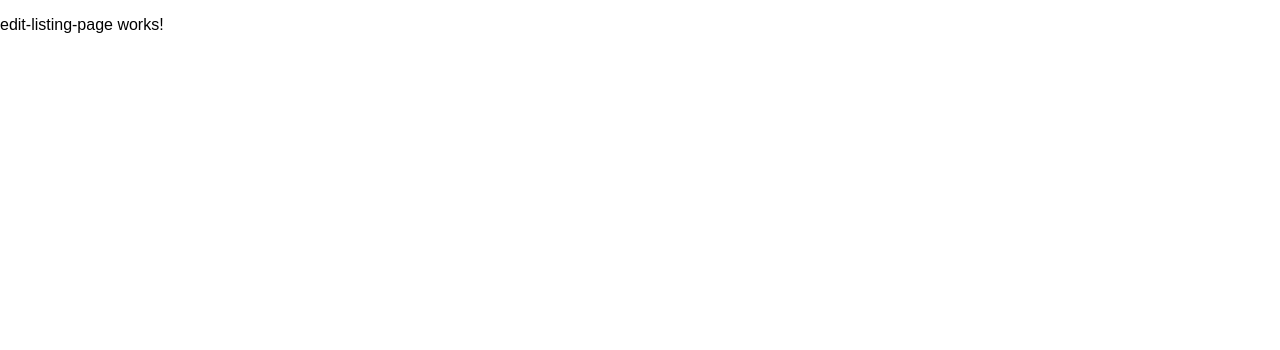
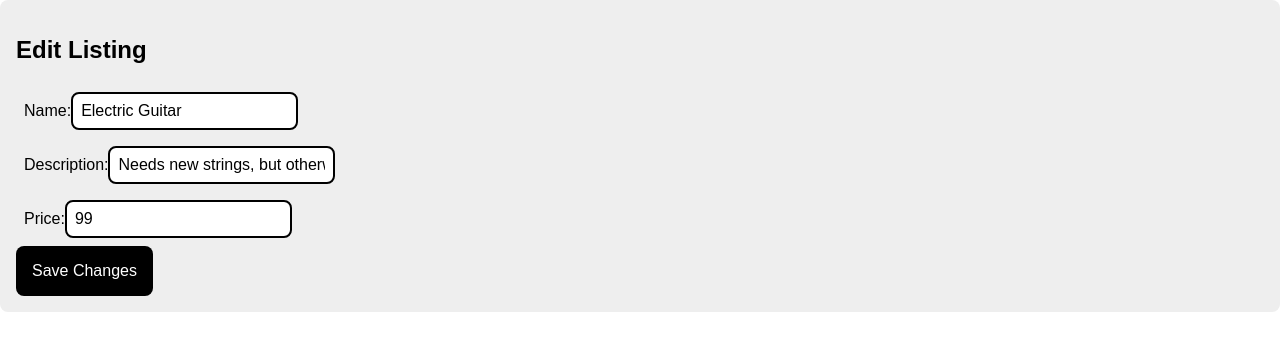
Before and after one commit to barnachum203/ButAndSell, an Angular app in the folder buy-and-sell/: page /edit-listings/234 in a window 1280 px wide. Shown: the top 350 px of the page. Built offline with nearby package versions, Linux system fonts and the light colour scheme.

Commit message:
Setup edit-listing-page added listing-data-form to make a reuseable component

```diff
--- a/buy-and-sell/src/app/app.module.ts
+++ b/buy-and-sell/src/app/app.module.ts
@@ -10,6 +10,7 @@ import { ContactPageComponent } from './contact-page/contact-page.component';
 import { MyListingsPageComponent } from './my-listings-page/my-listings-page.component';
 import { NewListingsPageComponent } from './new-listings-page/new-listings-page.component';
 import { EditListingPageComponent } from './edit-listing-page/edit-listing-page.component';
+import { ListingDataFormComponent } from './listing-data-form/listing-data-form.component';
 
 @NgModule({
   declarations: [
@@ -19,7 +20,8 @@ import { EditListingPageComponent } from './edit-listing-page/edit-listing-page.
     ContactPageComponent,
     MyListingsPageComponent,
     NewListingsPageComponent,
-    EditListingPageComponent
+    EditListingPageComponent,
+    ListingDataFormComponent
   ],
   imports: [
     BrowserModule,
--- a/buy-and-sell/src/app/edit-listing-page/edit-listing-page.component.html
+++ b/buy-and-sell/src/app/edit-listing-page/edit-listing-page.component.html
@@ -1 +1,10 @@
-<p>edit-listing-page works!</p>
+<div class="content-box">
+  <h2>Edit Listing</h2>
+  <app-listing-data-form
+    buttonText="Save Changes"
+    [currentName]="listing.name"
+    [currentDescription]="listing.description"
+    [currentPrice]="listing.price"
+    (onSubmit)="onSubmit()"
+  ></app-listing-data-form>
+</div>
--- a/buy-and-sell/src/app/edit-listing-page/edit-listing-page.component.ts
+++ b/buy-and-sell/src/app/edit-listing-page/edit-listing-page.component.ts
@@ -1,15 +1,28 @@
 import { Component, OnInit } from '@angular/core';
+import { ActivatedRoute ,Router } from '@angular/router';
+import { Listing } from '../types';
+import { fakeListings, fakeMyListings } from '../fake-data';
 
 @Component({
   selector: 'app-edit-listing-page',
   templateUrl: './edit-listing-page.component.html',
-  styleUrls: ['./edit-listing-page.component.css']
+  styleUrls: ['./edit-listing-page.component.css'],
 })
 export class EditListingPageComponent implements OnInit {
+  listing: any;
 
-  constructor() { }
+  constructor(
+    private router: Router,
+    private route: ActivatedRoute,
+    ) {}
 
   ngOnInit(): void {
+    const id = this.route.snapshot.paramMap.get('id');
+    this.listing = fakeMyListings.find(listing => listing.id === id);
   }
 
+  onSubmit(): void {
+    alert('Saving changes to the listing...');
+    this.router.navigateByUrl('/my-listings');
+  }
 }
--- /dev/null
+++ b/buy-and-sell/src/app/listing-data-form/listing-data-form.component.html
@@ -0,0 +1,20 @@
+<form (ngSubmit)="onButtonClicked()">
+  <div>
+    <label for="name">Name:</label>
+    <input type="text" id="name" name="name" [(ngModel)]="name" />
+  </div>
+  <div>
+    <label for="description">Description:</label>
+    <input
+      type="text"
+      id="description"
+      name="description"
+      [(ngModel)]="description"
+    />
+  </div>
+  <div>
+    <label for="price">Price:</label>
+    <input type="number" id="price" name="price" [(ngModel)]="price" />
+  </div>
+  <button type="submit">{{ buttonText }}</button>
+</form>
--- /dev/null
+++ b/buy-and-sell/src/app/listing-data-form/listing-data-form.component.ts
@@ -0,0 +1,38 @@
+import { Component, OnInit, Input, Output, EventEmitter } from '@angular/core';
+import { Router } from '@angular/router';
+import { Listing } from '../types';
+
+@Component({
+  selector: 'app-listing-data-form',
+  templateUrl: './listing-data-form.component.html',
+  styleUrls: ['./listing-data-form.component.css'],
+})
+export class ListingDataFormComponent implements OnInit {
+  @Input() buttonText: any;
+  @Input() currentName = '';
+  @Input() currentDescription = '';
+  @Input() currentPrice = '';
+
+  name: string = '';
+  description: string = '';
+  price: string = '';
+
+  @Output() onSubmit = new EventEmitter<Listing>();
+
+  constructor(private router: Router) {}
+
+  ngOnInit(): void {
+    this.name = this.currentName;
+    this.description = this.currentDescription;
+    this.price = this.currentPrice;
+  }
+
+  onButtonClicked(): void {
+    this.onSubmit.emit({
+      id: 'null',
+      name: this.name,
+      description: this.description,
+      price: Number(this.price),
+    });
+  }
+}
--- a/buy-and-sell/src/app/my-listings-page/my-listings-page.component.html
+++ b/buy-and-sell/src/app/my-listings-page/my-listings-page.component.html
@@ -1,9 +1,11 @@
 <div class="content-box" *ngFor="let listing of listings">
-  <h3>{{listing.name</h3>
-  <p>{{listing.description}}</p>
-  <p>${{listing.price}}</p>
+  <h3>{{ listing.name }}</h3>
+  <p>{{ listing.description }}</p>
+  <p>${{ listing.price }}</p>
   <div class="buttos-container">
-      <a routerLink="/edit-listing-page/{{listing.id}}">
-    <button>Edit</button></a>
+    <a routerLink="/edit-listings/{{ listing.id }}">
+      <button>Edit</button>
+    </a>
+    <button (click)="onDeleteClicked(listing.id)">Delete</button>
   </div>
 </div>
--- a/buy-and-sell/src/app/new-listings-page/new-listings-page.component.html
+++ b/buy-and-sell/src/app/new-listings-page/new-listings-page.component.html
@@ -1,18 +1,7 @@
 <div class="content-box">
-    <h2>Create new listing</h2>
-    <form (ngSubmit)="onSubmit()">
-        <div>
-            <label for="name">Name:</label>
-            <input type="text" id="name" name="name" [(ngModel)]="name">
-        </div>
-        <div>
-            <label for="description">Description:</label>
-            <input type="text" id="description" name="description" [(ngModel)]="description">
-        </div>
-        <div>
-            <label for="price">Price:</label>
-            <input type="number" id="price" name="price" [(ngModel)]="price">
-        </div>
-        <button type="submit">Create Listing</button>
-    </form>
+  <h2>Create new listing</h2>
+  <app-listing-data-form
+    buttonText="Create Listing"
+    (onSubmit)="onSubmit()"
+  ></app-listing-data-form>
 </div>
--- a/buy-and-sell/src/app/new-listings-page/new-listings-page.component.ts
+++ b/buy-and-sell/src/app/new-listings-page/new-listings-page.component.ts
@@ -7,16 +7,12 @@ import { Router } from '@angular/router';
   styleUrls: ['./new-listings-page.component.css'],
 })
 export class NewListingsPageComponent implements OnInit {
-  name: string = '';
-  description: string = '';
-  price: string = '';
-
   constructor(private router: Router) {}
 
   ngOnInit(): void {}
 
   onSubmit(): void {
     alert('Creating a new listing...');
-    this.router.navigateByUrl('/listings');
+    this.router.navigateByUrl('/my-listings');
   }
 }
```
Also changed, not shown: buy-and-sell/src/app/listings-page/listings-page.component.html (+6 -6 lines), buy-and-sell/src/app/listing-data-form/listing-data-form.component.css (added), 1 other file (tests, documents, lock files or other folders).
